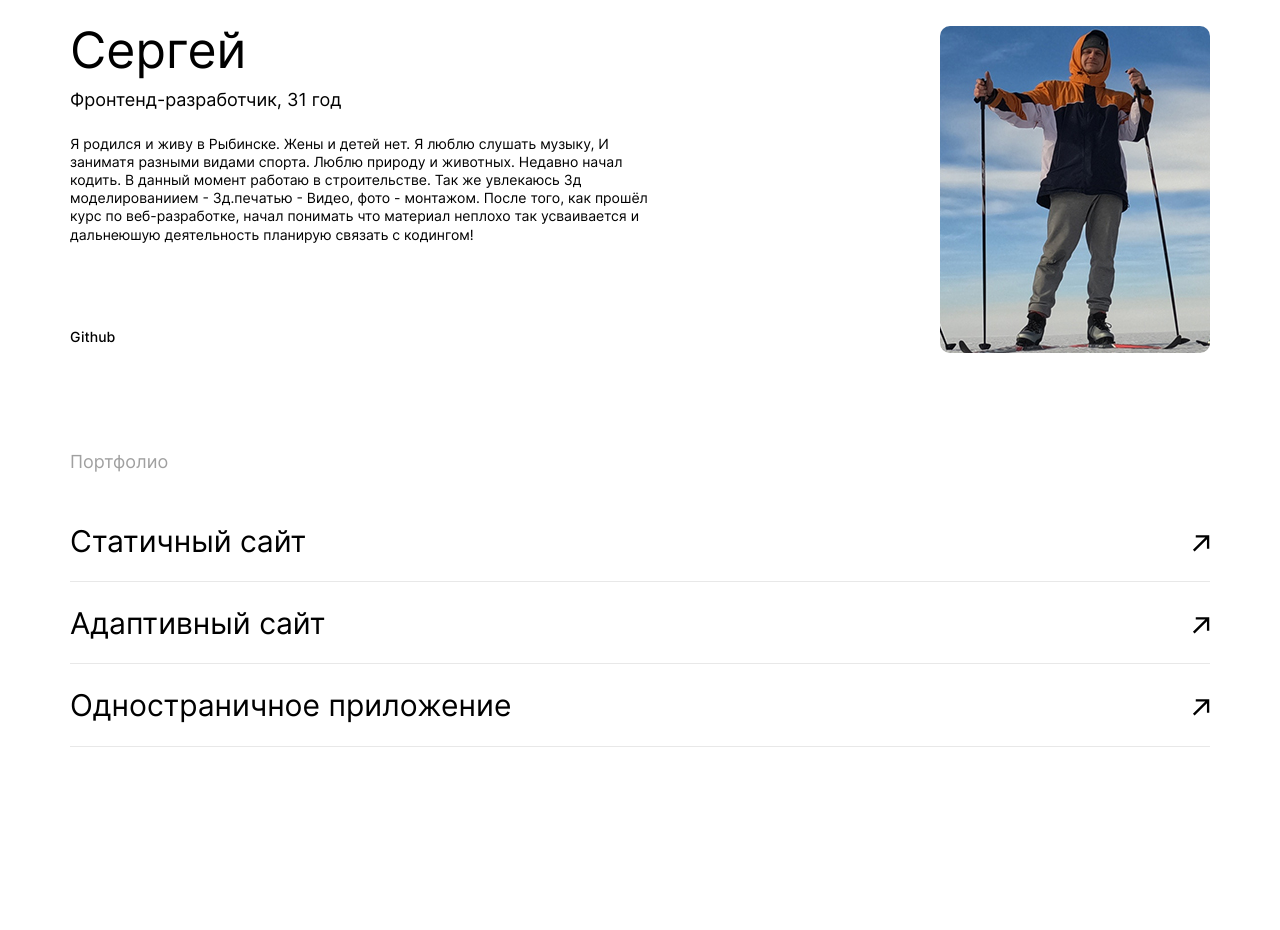
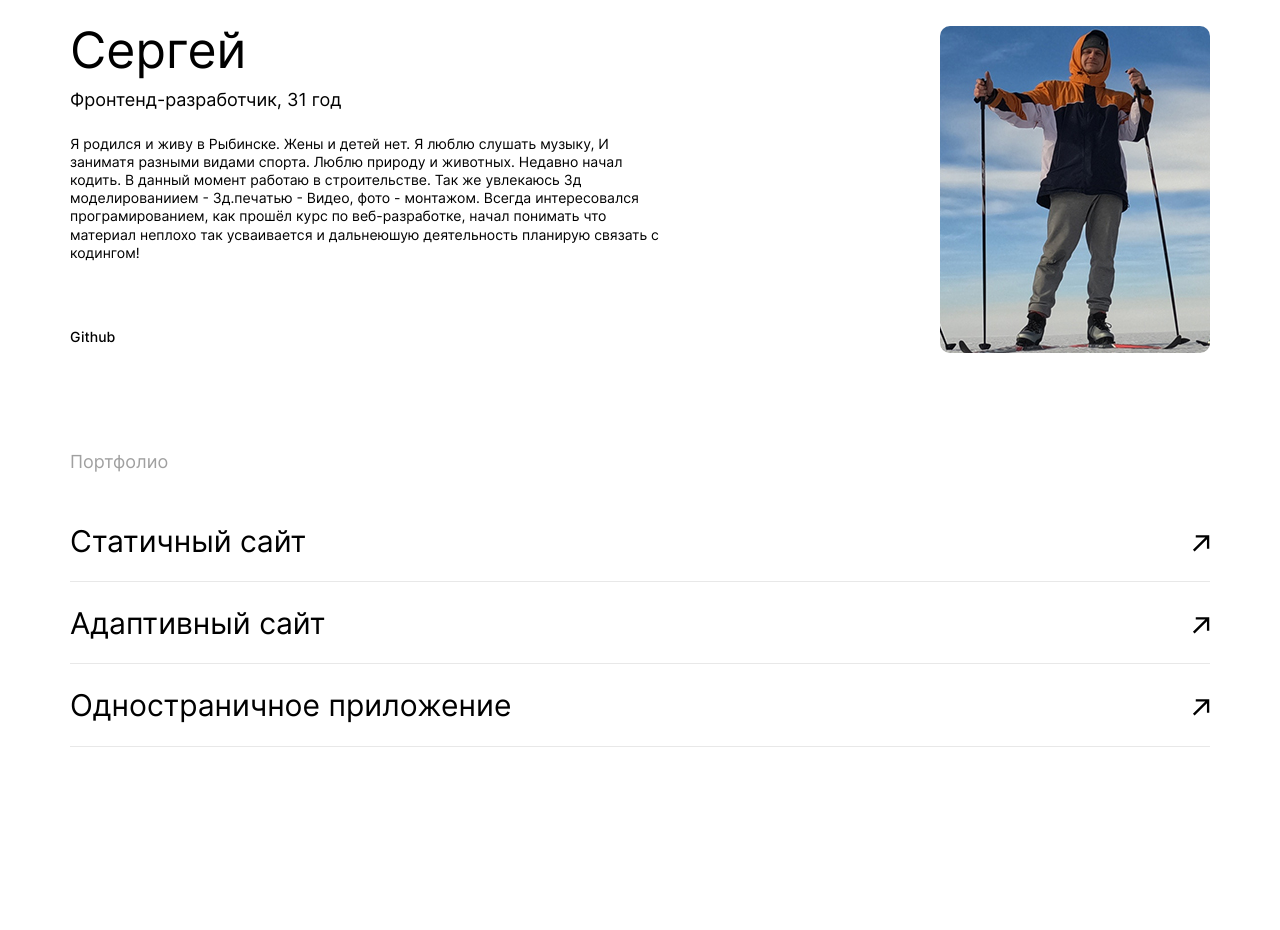
Before and after one commit to 1SergeyKorolev1/movies-explorer-frontend, a React (Create React App) app: page / in a window 1280 px wide. Shown: the part 2060-2990 px from the top of the page. Built offline with nearby package versions, Linux system fonts and the light colour scheme.

Commit message:
Add frontend

```diff
--- a/src/components/main/AboutMe.js
+++ b/src/components/main/AboutMe.js
@@ -10,7 +10,7 @@ function AboutMe() {
             <div class="about-me__description">
                 <p class="about-me__name">Сергей</p>
                 <p class="about-me__specialty">Фронтенд-разработчик, 31 год</p>
-                <p class="about-me__text">Я родился и живу в Рыбинске. Жены и детей нет. Я люблю слушать музыку, И заниматя разными видами спорта. Люблю природу и животных. Недавно начал кодить. В данный момент работаю в строительстве. Так же увлекаюсь 3д моделированиием - 3д.печатью - Видео, фото - монтажом. После того, как прошёл курс по веб-разработке, начал понимать что материал неплохо так усваивается и дальнеюшую деятельность планирую связать с кодингом!</p>
+                <p class="about-me__text">Я родился и живу в Рыбинске. Жены и детей нет. Я люблю слушать музыку, И заниматя разными видами спорта. Люблю природу и животных. Недавно начал кодить. В данный момент работаю в строительстве. Так же увлекаюсь 3д моделированиием - 3д.печатью - Видео, фото - монтажом. Всегда интересовался програмированием, как прошёл курс по веб-разработке, начал понимать что материал неплохо так усваивается и дальнеюшую деятельность планирую связать с кодингом!</p>
                 <p class="about-me__links"><a class="about-me__link" href="https://github.com/1SergeyKorolev1" target="_blank" rel="noreferrer">Github</a></p>
             </div>
             <img class="about-me__avatar" src={AboutMeLogo} alt="Аватар"></img>
```
